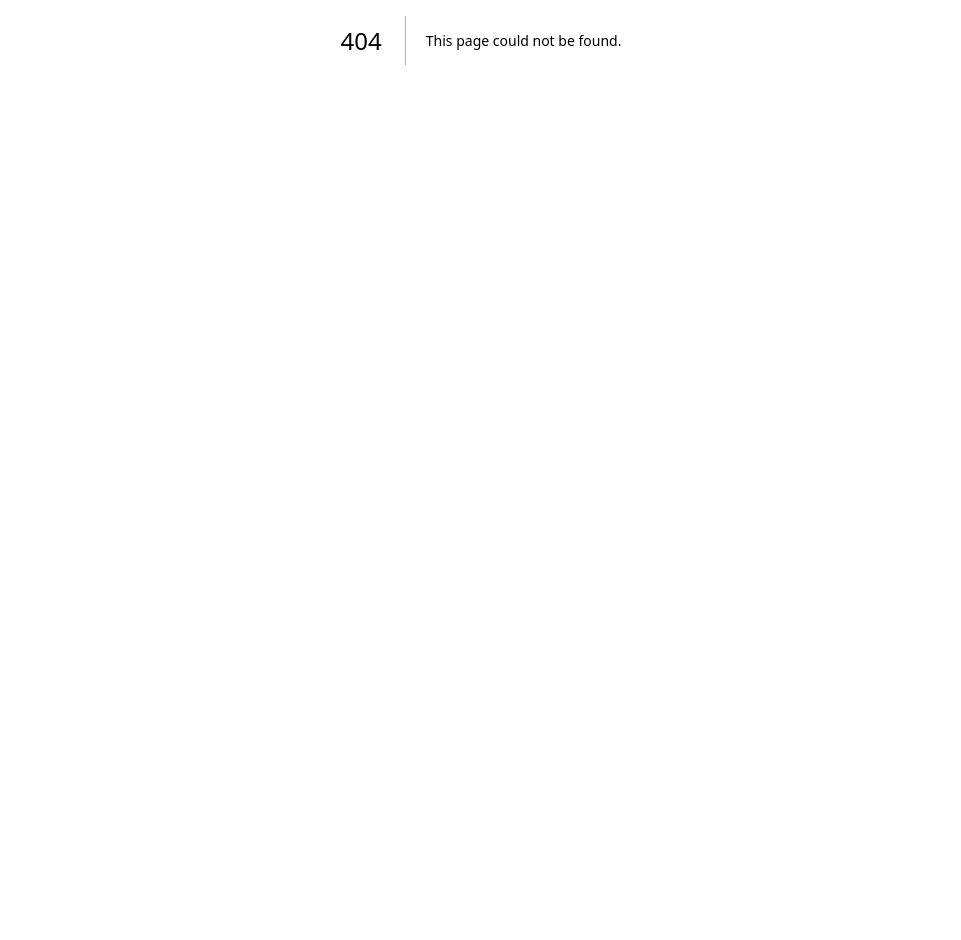
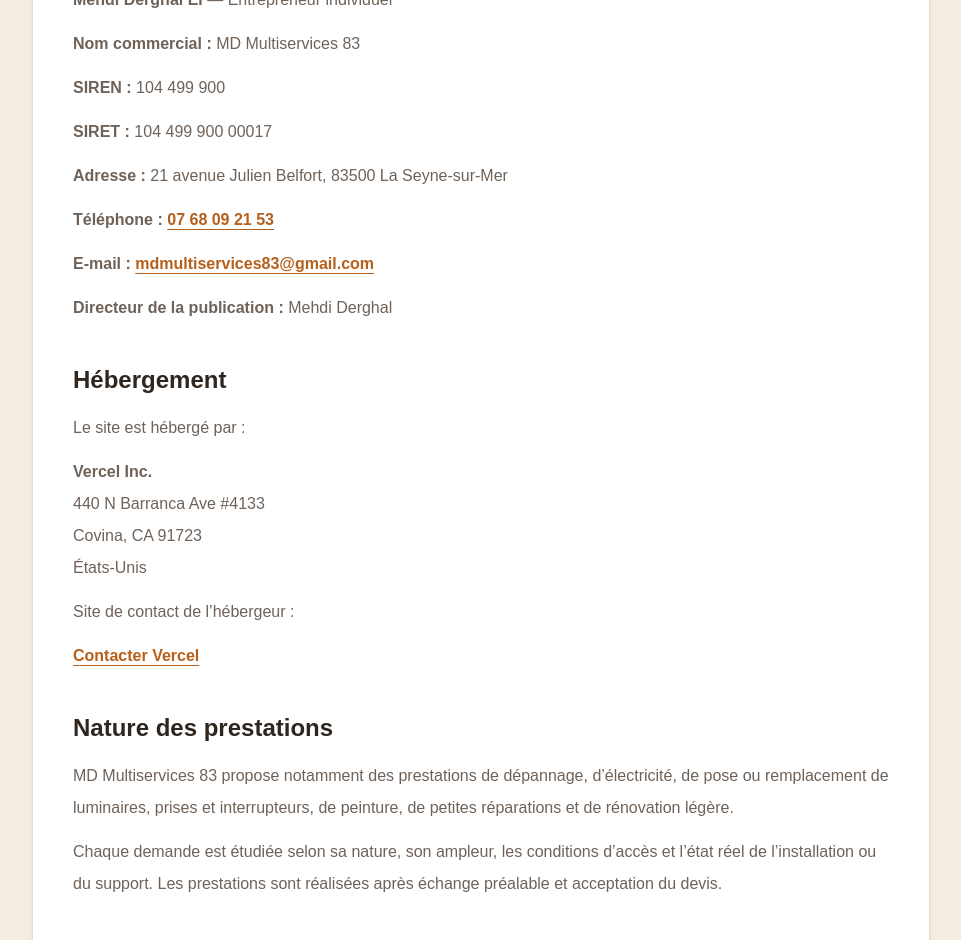
Before and after one commit to MD-Multiservices/MD-Multiservices, a Next.js app: page /mentions-legales in a window 1280 px wide. Before the commit this address had no page. Shown: the part 360-1300 px from the top of the page, without its empty margins (159-1120 px from the left). Before the commit the page ends 800 px from the top, so only its background shows below. Built offline with nearby package versions, Linux system fonts and the light colour scheme.

Commit message:
Mise à jour du site - 2026-06-29 14:23

```diff
--- /dev/null
+++ b/app/mentions-legales/page.tsx
@@ -0,0 +1,208 @@
+import type { Metadata } from "next";
+
+export const metadata: Metadata = {
+  title: "Mentions légales | MD Multiservices 83",
+  description:
+    "Informations légales concernant le site MD Multiservices 83.",
+};
+
+export default function MentionsLegalesPage() {
+  return (
+    <main className="min-h-screen bg-[#f4ecdf] px-5 py-10 text-[#2f261f] md:py-16">
+      <div className="mx-auto max-w-4xl">
+        <a
+          href="/"
+          className="inline-flex items-center rounded-full bg-white px-5 py-3 font-bold text-[#2f261f] shadow-sm ring-1 ring-[#eadac7] transition hover:bg-[#fff8ed]"
+        >
+          ← Retour au site
+        </a>
+
+        <div className="mt-8 rounded-[2rem] bg-white p-6 shadow-md ring-1 ring-[#eadac7] md:p-10">
+          <p className="text-sm font-black uppercase tracking-widest text-[#b65f1a]">
+            Informations légales
+          </p>
+
+          <h1 className="mt-3 text-4xl font-black">
+            Mentions légales
+          </h1>
+
+          <div className="mt-10 space-y-10">
+            <LegalSection title="Éditeur du site">
+              <p>
+                <strong>Mehdi Derghal EI</strong> — Entrepreneur individuel
+              </p>
+
+              <p>
+                <strong>Nom commercial :</strong> MD Multiservices 83
+              </p>
+
+              <p>
+                <strong>SIREN :</strong> 104 499 900
+              </p>
+
+              <p>
+                <strong>SIRET :</strong> 104 499 900 00017
+              </p>
+
+              <p>
+                <strong>Adresse :</strong> 21 avenue Julien Belfort,
+                83500 La Seyne-sur-Mer
+              </p>
+
+              <p>
+                <strong>Téléphone :</strong>{" "}
+                <a
+                  href="tel:0768092153"
+                  className="font-bold text-[#b65f1a] underline underline-offset-4"
+                >
+                  07 68 09 21 53
+                </a>
+              </p>
+
+              <p>
+                <strong>E-mail :</strong>{" "}
+                <a
+                  href="mailto:mdmultiservices83@gmail.com"
+                  className="font-bold text-[#b65f1a] underline underline-offset-4"
+                >
+                  mdmultiservices83@gmail.com
+                </a>
+              </p>
+
+              <p>
+                <strong>Directeur de la publication :</strong> Mehdi Derghal
+              </p>
+            </LegalSection>
+
+            <LegalSection title="Hébergement">
+              <p>
+                Le site est hébergé par :
+              </p>
+
+              <p>
+                <strong>Vercel Inc.</strong>
+                <br />
+                440 N Barranca Ave #4133
+                <br />
+                Covina, CA 91723
+                <br />
+                États-Unis
+              </p>
+
+              <p>
+                Site de contact de l’hébergeur :
+              </p>
+
+              <a
+                href="https://vercel.com/contact"
+                target="_blank"
+                rel="noopener noreferrer"
+                className="font-bold text-[#b65f1a] underline underline-offset-4"
+              >
+                Contacter Vercel
+              </a>
+            </LegalSection>
+
+            <LegalSection title="Nature des prestations">
+              <p>
+                MD Multiservices 83 propose notamment des prestations de
+                dépannage, d’électricité, de pose ou remplacement de
+                luminaires, prises et interrupteurs, de peinture, de petites
+                réparations et de rénovation légère.
+              </p>
+
+              <p>
+                Chaque demande est étudiée selon sa nature, son ampleur, les
+                conditions d’accès et l’état réel de l’installation ou du
+                support. Les prestations sont réalisées après échange
+                préalable et acceptation du devis.
+              </p>
+            </LegalSection>
+
+            <LegalSection title="Médiation de la consommation">
+              <p>
+                En cas de désaccord, le client doit d’abord contacter
+                MD Multiservices 83 afin de rechercher une solution amiable.
+              </p>
+
+              <div className="mt-4 rounded-2xl bg-[#fff3df] p-4 ring-1 ring-[#e6bd89]">
+                <p className="font-black text-[#934812]">
+                  Information à compléter
+                </p>
+
+                <p className="mt-2">
+                  Le nom, l’adresse et le site internet du médiateur de la
+                  consommation choisi seront ajoutés après la signature de la
+                  convention correspondante.
+                </p>
+              </div>
+            </LegalSection>
+
+            <LegalSection title="Données personnelles">
+              <p>
+                Les informations communiquées volontairement par téléphone,
+                WhatsApp ou e-mail sont utilisées uniquement pour répondre aux
+                demandes, préparer les devis, organiser les interventions et
+                assurer le suivi des prestations.
+              </p>
+
+              <p>
+                Ces informations ne sont pas vendues. Vous pouvez demander leur
+                accès, leur rectification ou leur suppression en écrivant à :
+              </p>
+
+              <a
+                href="mailto:mdmultiservices83@gmail.com"
+                className="font-bold text-[#b65f1a] underline underline-offset-4"
+              >
+                mdmultiservices83@gmail.com
+              </a>
+            </LegalSection>
+
+            <LegalSection title="Propriété intellectuelle">
+              <p>
+                Les textes, photographies, éléments graphiques, logos et autres
+                contenus présents sur ce site ne peuvent pas être reproduits,
+                utilisés ou diffusés sans autorisation préalable, sauf
+                utilisation autorisée par la loi.
+              </p>
+            </LegalSection>
+
+            <LegalSection title="Cartographie">
+              <p>
+                La carte de la zone d’intervention est fournie à titre
+                indicatif. Elle ne constitue pas un engagement automatique de
+                déplacement.
+              </p>
+
+              <p>
+                Le déplacement est confirmé selon l’adresse, le temps de trajet,
+                la disponibilité et la nature de l’intervention.
+              </p>
+            </LegalSection>
+          </div>
+        </div>
+      </div>
+    </main>
+  );
+}
+
+function LegalSection({
+  title,
+  children,
+}: {
+  title: string;
+  children: React.ReactNode;
+}) {
+  return (
+    <section>
+      <h2 className="text-2xl font-black text-[#2f261f]">
+        {title}
+      </h2>
+
+      <div className="mt-4 space-y-3 leading-8 text-[#6f6258]">
+        {children}
+      </div>
+    </section>
+  );
+}
--- a/app/page.tsx
+++ b/app/page.tsx
@@ -1,11 +1,11 @@
 "use client";
 
 import dynamic from "next/dynamic";
-
 import {
   useEffect,
   useRef,
   useState,
+  type ReactNode,
 } from "react";
 
 import { photos } from "./photos";
@@ -280,7 +280,7 @@
 
             <a
               href="tel:0768092153"
-              className="mt-5 block rounded-full bg-[#b65f1a] px-7 py-4 text-center text-lg font-black text-white shadow-md hover:bg-[#934812]"
+              className="mt-5 block rounded-full bg-[#b65f1a] px-7 py-4 text-center text-lg font-black text-white shadow-md transition hover:bg-[#934812]"
             >
               📞 Appeler maintenant : 07 68 09 21 53
             </a>
@@ -289,14 +289,14 @@
           <div className="mt-6 flex flex-col justify-center gap-3 sm:flex-row">
             <a
               href="https://wa.me/33768092153"
-              className="rounded-full bg-[#256d3b] px-7 py-3 text-center font-bold text-white shadow-md hover:bg-[#1f5b31]"
+              className="rounded-full bg-[#256d3b] px-7 py-3 text-center font-bold text-white shadow-md transition hover:bg-[#1f5b31]"
             >
               💬 Envoyer des photos par WhatsApp
             </a>
 
             <a
               href={`mailto:mdmultiservices83@gmail.com?subject=Demande%20de%20devis%20MD%20Multiservices%2083&body=${devisMail}`}
-              className="rounded-full bg-[#2f261f] px-7 py-3 text-center font-bold text-white shadow-md hover:bg-[#1f1814]"
+              className="rounded-full bg-[#2f261f] px-7 py-3 text-center font-bold text-white shadow-md transition hover:bg-[#1f1814]"
             >
               ✉️ Demander un devis
             </a>
@@ -591,14 +591,13 @@
                       </p>
 
                       <p className="mt-2 leading-7">
-                        Les rénovations plus
-                        importantes sont acceptées
-                        ponctuellement, après visite,
-                        étude de faisabilité et devis
-                        détaillé. Le budget dépend de
-                        l’état du support, des
-                        fournitures et de l’ampleur
-                        des travaux.
+                        Les rénovations plus importantes
+                        sont acceptées ponctuellement,
+                        après visite, étude de faisabilité
+                        et devis détaillé. Le budget dépend
+                        de l’état du support, des
+                        fournitures et de l’ampleur des
+                        travaux.
                       </p>
                     </div>
 
@@ -641,10 +640,9 @@
                         .renovationSurMesureApres
                         .length === 0 && (
                         <p className="rounded-2xl bg-[#fff8ed] p-4 text-sm leading-6 text-[#6f6258]">
-                          Ce chantier est
-                          actuellement en cours. Les
-                          photos du résultat final
-                          seront ajoutées à son
+                          Ce chantier est actuellement en
+                          cours. Les photos du résultat
+                          final seront ajoutées à son
                           achèvement.
                         </p>
                       )}
@@ -710,7 +708,7 @@
           <div className="mt-8 text-center">
             <a
               href={`mailto:mdmultiservices83@gmail.com?subject=Demande%20de%20devis%20MD%20Multiservices%2083&body=${devisMail}`}
-              className="inline-block rounded-full bg-[#b65f1a] px-7 py-4 text-lg font-black text-white shadow-md hover:bg-[#934812]"
+              className="inline-block rounded-full bg-[#b65f1a] px-7 py-4 text-lg font-black text-white shadow-md transition hover:bg-[#934812]"
             >
               ✉️ Envoyer une demande de devis
             </a>
@@ -782,7 +780,7 @@
 
               <a
                 href="tel:0768092153"
-                className="mt-6 block rounded-full bg-[#b65f1a] px-6 py-4 text-center font-black text-white shadow-md hover:bg-[#934812]"
+                className="mt-6 block rounded-full bg-[#b65f1a] px-6 py-4 text-center font-black text-white shadow-md transition hover:bg-[#934812]"
               >
                 📞 Vérifier ma commune
               </a>
@@ -806,7 +804,7 @@
             href={googleBusinessUrl}
             target="_blank"
             rel="noopener noreferrer"
-            className="mt-7 inline-block rounded-full bg-white px-7 py-3 text-center font-bold text-[#2f261f] hover:bg-[#fff8ed]"
+            className="mt-7 inline-block rounded-full bg-white px-7 py-3 text-center font-bold text-[#2f261f] transition hover:bg-[#fff8ed]"
           >
             ⭐ Ouvrir la fiche Google
           </a>
@@ -827,21 +825,21 @@
           <div className="mt-8 flex flex-col justify-center gap-3 sm:flex-row">
             <a
               href="tel:0768092153"
-              className="rounded-full bg-[#b65f1a] px-7 py-4 text-lg font-black text-white hover:bg-[#934812]"
+              className="rounded-full bg-[#b65f1a] px-7 py-4 text-lg font-black text-white transition hover:bg-[#934812]"
             >
               📞 07 68 09 21 53
             </a>
 
             <a
               href="https://wa.me/33768092153"
-              className="rounded-full bg-[#256d3b] px-7 py-4 text-lg font-black text-white hover:bg-[#1f5b31]"
+              className="rounded-full bg-[#256d3b] px-7 py-4 text-lg font-black text-white transition hover:bg-[#1f5b31]"
             >
               💬 WhatsApp
             </a>
 
             <a
               href={`mailto:mdmultiservices83@gmail.com?subject=Demande%20de%20devis%20MD%20Multiservices%2083&body=${devisMail}`}
-              className="rounded-full bg-white px-7 py-4 text-lg font-black text-[#2f261f] hover:bg-[#fff8ed]"
+              className="rounded-full bg-white px-7 py-4 text-lg font-black text-[#2f261f] transition hover:bg-[#fff8ed]"
             >
               ✉️ Devis
             </a>
@@ -856,21 +854,64 @@
           className="mx-auto mb-5 h-24 w-24 rounded-full object-cover ring-2 ring-[#d8b58a]"
         />
 
-        <p className="font-black text-[#2f261f]">
+        <p className="text-lg font-black text-[#2f261f]">
           MD Multiservices 83
         </p>
 
-        <p>
+        <p className="mt-1">
           Électricité • Dépannage • Peinture • Petites
           rénovations
         </p>
 
-        <p className="mt-2">
-          📞 07 68 09 21 53
-        </p>
+        <div className="mx-auto mt-6 flex max-w-3xl flex-wrap items-center justify-center gap-x-3 gap-y-2 border-y border-[#d8b58a] py-4 text-sm font-semibold">
+          <span>MD Multiservices 83</span>
 
-        <p>
-          ✉️ mdmultiservices83@gmail.com
+          <span aria-hidden="true">
+            •
+          </span>
+
+          <span>Entreprise individuelle</span>
+
+          <span aria-hidden="true">
+            •
+          </span>
+
+          <span>SIREN 104 499 900</span>
+        </div>
+
+        <div className="mt-5 flex flex-wrap items-center justify-center gap-x-5 gap-y-3 font-bold">
+          <a
+            href="tel:0768092153"
+            className="transition hover:text-[#b65f1a]"
+          >
+            07 68 09 21 53
+          </a>
+
+          <a
+            href="https://wa.me/33768092153"
+            className="transition hover:text-[#b65f1a]"
+          >
+            WhatsApp
+          </a>
+
+          <a
+            href="mailto:mdmultiservices83@gmail.com"
+            className="transition hover:text-[#b65f1a]"
+          >
+            E-mail
+          </a>
+
+          <a
+            href="/mentions-legales"
+            className="underline decoration-[#b65f1a] decoration-2 underline-offset-4 transition hover:text-[#b65f1a]"
+          >
+            Mentions légales
+          </a>
+        </div>
+
+        <p className="mt-6 text-xs text-[#827267]">
+          © {new Date().getFullYear()} MD Multiservices
+          83 — Tous droits réservés
         </p>
       </footer>
 
@@ -926,7 +967,7 @@
                 type="button"
                 onClick={closeLightbox}
                 className="flex h-11 w-11 items-center justify-center rounded-full bg-white/90 text-2xl font-black text-black shadow-lg"
-                aria-label="Fermer"
+                aria-label="Fermer la galerie"
               >
                 ×
               </button>
@@ -996,7 +1037,7 @@
                           ? "ring-[#f59e0b]"
                           : "ring-white/30"
                       }`}
-                      aria-label={`Photo ${
+                      aria-label={`Aller à la photo ${
                         index + 1
                       }`}
                     >
@@ -1052,7 +1093,9 @@
 
       <ul className="mt-4 space-y-2 text-[#6f6258]">
         {items.map((item) => (
-          <li key={item}>• {item}</li>
+          <li key={item}>
+            • {item}
+          </li>
         ))}
       </ul>
     </div>
@@ -1151,7 +1194,7 @@
 }: {
   active: boolean;
   onClick: () => void;
-  children: React.ReactNode;
+  children: ReactNode;
 }) {
   return (
     <button
```
